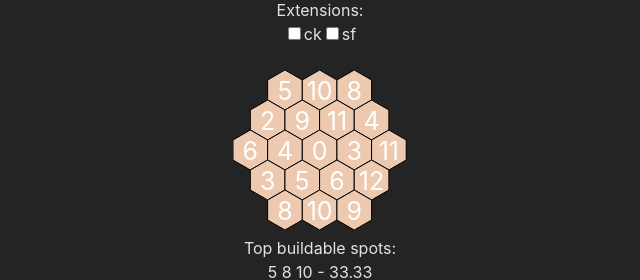
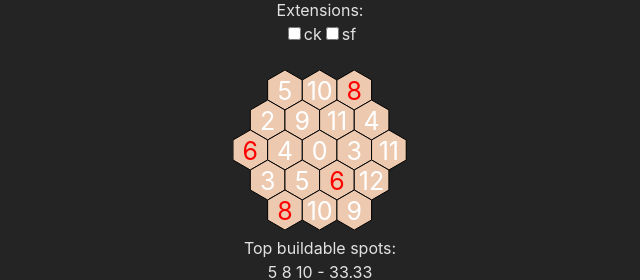
Before and after one commit to filipopo/MackanTrainer, a Preact app: page / in a window 1280 px wide. Shown: the part 178-458 px from the top of the page, without its empty margins (320-960 px from the left). Built offline with nearby package versions, Linux system fonts and the light colour scheme.

Commit message:
painted 6 and 8 red

```diff
--- a/src/components/catan.css
+++ b/src/components/catan.css
@@ -4,7 +4,6 @@ polygon {
 
 text {
   text-anchor: middle;
-  fill: white;
   font-size: 25px;
   user-select: none;
 }
--- a/src/components/catan.tsx
+++ b/src/components/catan.tsx
@@ -29,7 +29,7 @@ function CatanBoard({catan}: {catan: Catan}) {
             return (
               <g>
                 <polygon fill={resColor[hex.resource]} points={p} />
-                <text x={t.x} y={t.y + 10}>{hex.number}</text>
+                <text fill={[6, 8].includes(hex.number) ? 'red' : 'white'} x={t.x} y={t.y + 10}>{hex.number}</text>
               </g>
             )
           })
```
